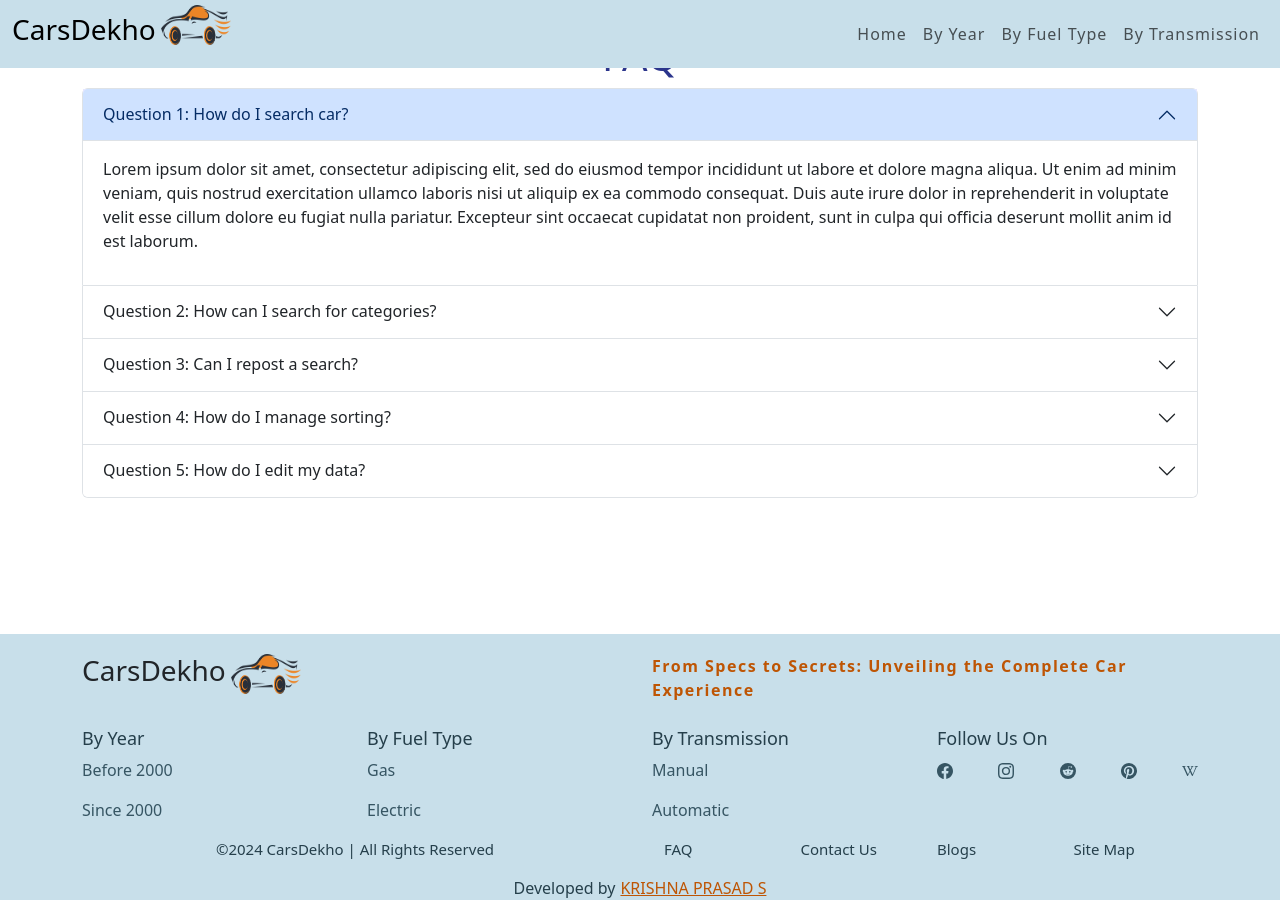
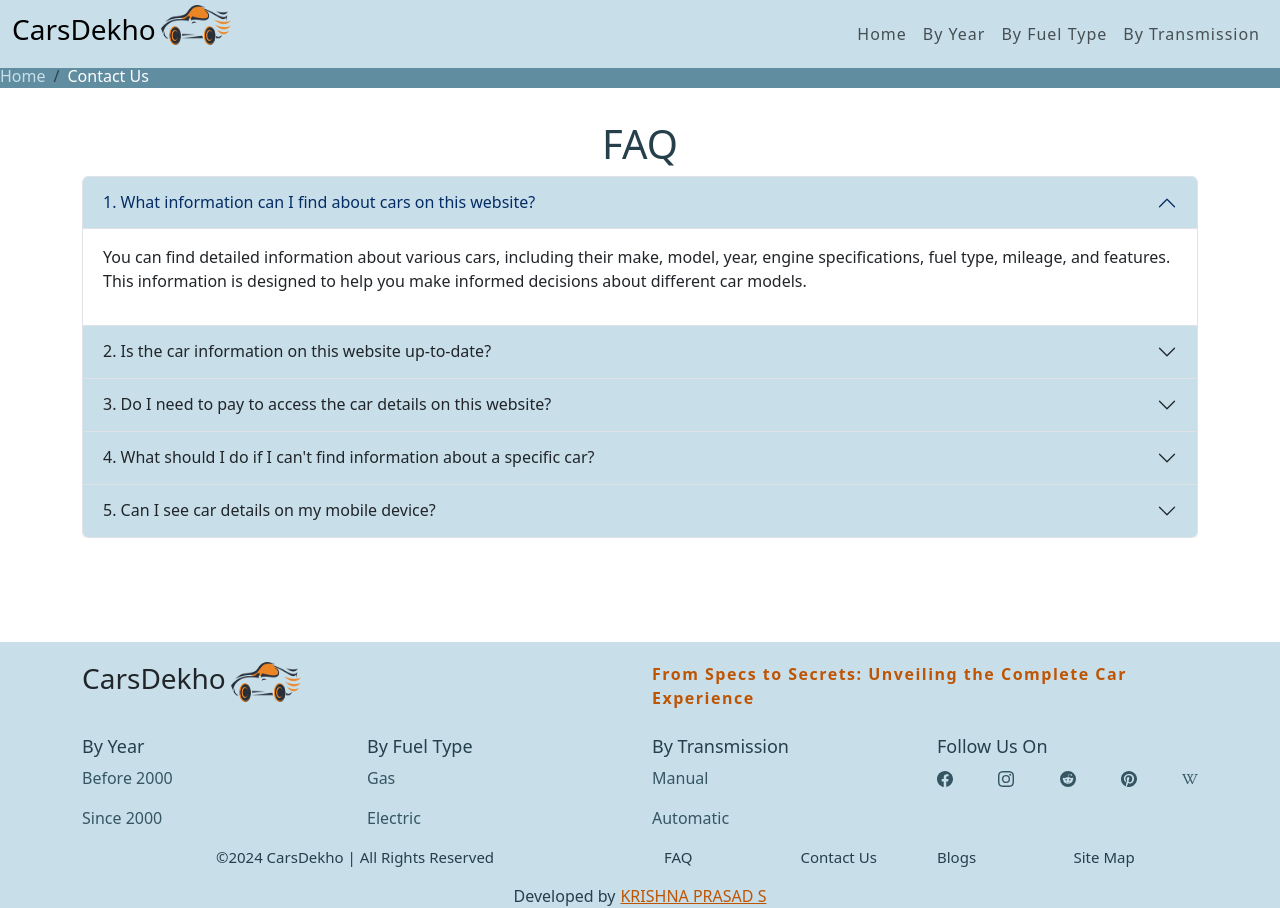
Before and after one commit to KrishnaPrasad05/CarsDekho-api-project, a React (Create React App) app: page /faq in a window 1280 px wide. Built offline with nearby package versions, Linux system fonts and the light colour scheme.

Commit message:
Customized FAQ

```diff
--- /dev/null
+++ b/src/Components/Accordian.css
@@ -0,0 +1,11 @@
+.accordion-button {
+    background-color: #c8dfea !important;
+  }
+
+  .accordion-button:focus {
+    box-shadow: none;
+  }
+
+  .accordion-button:not(.collapsed) {
+    background-color: #c8dfea;
+  }
--- a/src/Components/ContactUs/contactUs.js
+++ b/src/Components/ContactUs/contactUs.js
@@ -1,5 +1,5 @@
 import { Form, Button, Modal, Breadcrumb } from 'react-bootstrap';
-import { useState } from 'react';
+import { useEffect, useState } from 'react';
 import Row from 'react-bootstrap/Row';
 import Col from 'react-bootstrap/Col';
 import Container from 'react-bootstrap/Container';
@@ -64,6 +64,9 @@ function ContactUs() {
           setFormErrors(errors);
         }
       };
+      useEffect(()=>{
+        window.scrollTo(0,0);
+      })
   return (
     <section style={{marginBottom:'3rem',marginTop:'4rem'}}>
       <Breadcrumb style={{backgroundColor:'#608da0',fontSize:'16px'}}>
@@ -72,7 +75,8 @@ function ContactUs() {
         <span style={{color:'white',textDecoration:'none'}}>Contact Us</span>
       </Breadcrumb.Item>
       </Breadcrumb>
- <Container className='mt-5 mb-5' style={{backgroundColor:'#c8dfea',borderRadius:'10px'}}>
+      <div style={{padding:'10px'}}>
+      <Container className='mt-5 mb-5' style={{backgroundColor:'#c8dfea',borderRadius:'10px'}}>
         <Row className='pt-5 pb-5' xs={1} md={2}>
         <Col >
         <h3 style={{color: '#253f4b'}}>Feel free to connect with us,</h3>
@@ -125,6 +129,8 @@ function ContactUs() {
         </Col>
         </Row>
     </Container>
+      </div>
+
 
 
 
--- a/src/Components/FAQ/FAQ.js
+++ b/src/Components/FAQ/FAQ.js
@@ -1,44 +1,53 @@
-import { Container, Image } from 'react-bootstrap';
+import { Breadcrumb, Container, Image } from 'react-bootstrap';
 import Accordion from 'react-bootstrap/Accordion';
-
+import { Link } from 'react-router-dom';
+import '../Accordian.css';
 
 function FaqEmp() {
   return (
-    <Container style={{marginBottom:'8.5rem'}}>
-      <h1 style={{color:'#2B358C',marginTop:'2rem',textAlign:'center'}}>FAQ </h1>
+    <div style={{marginTop:'4rem'}}>
+<Breadcrumb style={{backgroundColor:'#608da0',fontSize:'16px'}}>
+      <Breadcrumb.Item active><Link to="/" style={{color:'#c8dfea',textDecoration:'none'}}>Home</Link></Breadcrumb.Item>
+      <Breadcrumb.Item  active style={{textDecoration:'none'}}>
+        <span style={{color:'white',textDecoration:'none'}}>Contact Us</span>
+      </Breadcrumb.Item>
+      </Breadcrumb>
+      <Container style={{marginBottom:'6.5rem'}}>
+
+      <h1 style={{color:'#253f4b',marginTop:'2rem',textAlign:'center'}}>FAQ </h1>
 <Accordion defaultActiveKey="0">
-      <Accordion.Item eventKey="0">
-        <Accordion.Header flush style={{backgroundColor:'#E6E7FF'}}>Question 1: How do I search car?</Accordion.Header>
+      <Accordion.Item eventKey="0" style={{backgroundColor:'white'}}>
+        <Accordion.Header >1. What information can I find about cars on this website?</Accordion.Header>
         <Accordion.Body >
-          <p>Lorem ipsum dolor sit amet, consectetur adipiscing elit, sed do eiusmod tempor incididunt ut labore et dolore magna aliqua. Ut enim ad minim veniam, quis nostrud exercitation ullamco laboris nisi ut aliquip ex ea commodo consequat. Duis aute irure dolor in reprehenderit in voluptate velit esse cillum dolore eu fugiat nulla pariatur. Excepteur sint occaecat cupidatat non proident, sunt in culpa qui officia deserunt mollit anim id est laborum.</p>
+          <p>You can find detailed information about various cars, including their make, model, year, engine specifications, fuel type, mileage, and features. This information is designed to help you make informed decisions about different car models.</p>
 
         </Accordion.Body>
       </Accordion.Item>
-      <Accordion.Item eventKey="1">
-        <Accordion.Header> Question 2: How can I search for categories?</Accordion.Header>
+      <Accordion.Item eventKey="1" style={{backgroundColor:'white'}}>
+        <Accordion.Header>2. Is the car information on this website up-to-date?</Accordion.Header>
         <Accordion.Body>
-          <p> Lorem ipsum dolor sit amet, consectetur adipiscing elit, sed do eiusmod tempor incididunt ut labore et dolore magna aliqua. Ut enim ad minim veniam, quis nostrud exercitation ullamco laboris nisi ut aliquip ex ea commodo consequat. Duis aute irure dolor in reprehenderit in voluptate velit esse cillum dolore eu fugiat nulla pariatur. Excepteur sint occaecat cupidatat non proident, sunt in culpa qui officia deserunt mollit anim id est laborum.</p>
+          <p> Yes, the car information on our website is fetched from a reliable API that is regularly updated. This ensures that you have access to the latest details about each car.</p>
 
         </Accordion.Body>
       </Accordion.Item>
-      <Accordion.Item eventKey="2">
-        <Accordion.Header> Question 3: Can I repost a search?</Accordion.Header>
+      <Accordion.Item eventKey="2" style={{backgroundColor:'white'}}>
+        <Accordion.Header>3. Do I need to pay to access the car details on this website?</Accordion.Header>
         <Accordion.Body>
-          <p>Lorem ipsum dolor sit amet, consectetur adipiscing elit, sed do eiusmod tempor incididunt ut labore et dolore magna aliqua. Ut enim ad minim veniam, quis nostrud exercitation ullamco laboris nisi ut aliquip ex ea commodo consequat. Duis aute irure dolor in reprehenderit in voluptate velit esse cillum dolore eu fugiat nulla pariatur. Excepteur sint occaecat cupidatat non proident, sunt in culpa qui officia deserunt mollit anim id est laborum.</p>
+          <p>No, accessing car details on our website is completely free. You can browse and search for car information without any charges.</p>
 
         </Accordion.Body>
       </Accordion.Item>
-      <Accordion.Item eventKey="3">
-        <Accordion.Header> Question 4: How do I manage sorting?</Accordion.Header>
+      <Accordion.Item eventKey="3" style={{backgroundColor:'white'}}>
+        <Accordion.Header>4. What should I do if I can't find information about a specific car?</Accordion.Header>
         <Accordion.Body>
-          <p>Lorem ipsum dolor sit amet, consectetur adipiscing elit, sed do eiusmod tempor incididunt ut labore et dolore magna aliqua. Ut enim ad minim veniam, quis nostrud exercitation ullamco laboris nisi ut aliquip ex ea commodo consequat. Duis aute irure dolor in reprehenderit in voluptate velit esse cillum dolore eu fugiat nulla pariatur. Excepteur sint occaecat cupidatat non proident, sunt in culpa qui officia deserunt mollit anim id est laborum.</p>
+          <p> If you can't find details about a specific car, please try checking the spelling or search parameters. If the problem persists, it might be due to limitations in the API data we use. You can contact us through the feedback form for further assistance.</p>
 
         </Accordion.Body>
       </Accordion.Item>
-      <Accordion.Item eventKey="4">
-        <Accordion.Header>Question 5: How do I edit my data?</Accordion.Header>
+      <Accordion.Item eventKey="4" >
+        <Accordion.Header>5. Can I see car details on my mobile device?</Accordion.Header>
         <Accordion.Body>
-          <p>Lorem ipsum dolor sit amet, consectetur adipiscing elit, sed do eiusmod tempor incididunt ut labore et dolore magna aliqua. Ut enim ad minim veniam, quis nostrud exercitation ullamco laboris nisi ut aliquip ex ea commodo consequat. Duis aute irure dolor in reprehenderit in voluptate velit esse cillum dolore eu fugiat nulla pariatur. Excepteur sint occaecat cupidatat non proident, sunt in culpa qui officia deserunt mollit anim id est laborum.</p>
+          <p>Yes, our website is fully responsive and optimized for mobile devices. You can easily access and view car details on your smartphone or tablet, providing a seamless browsing experience no matter where you are.</p>
 
         </Accordion.Body>
       </Accordion.Item>
@@ -46,6 +55,8 @@ function FaqEmp() {
 
     </Accordion>
     </Container>
+    </div>
+
 
   );
 }
```
